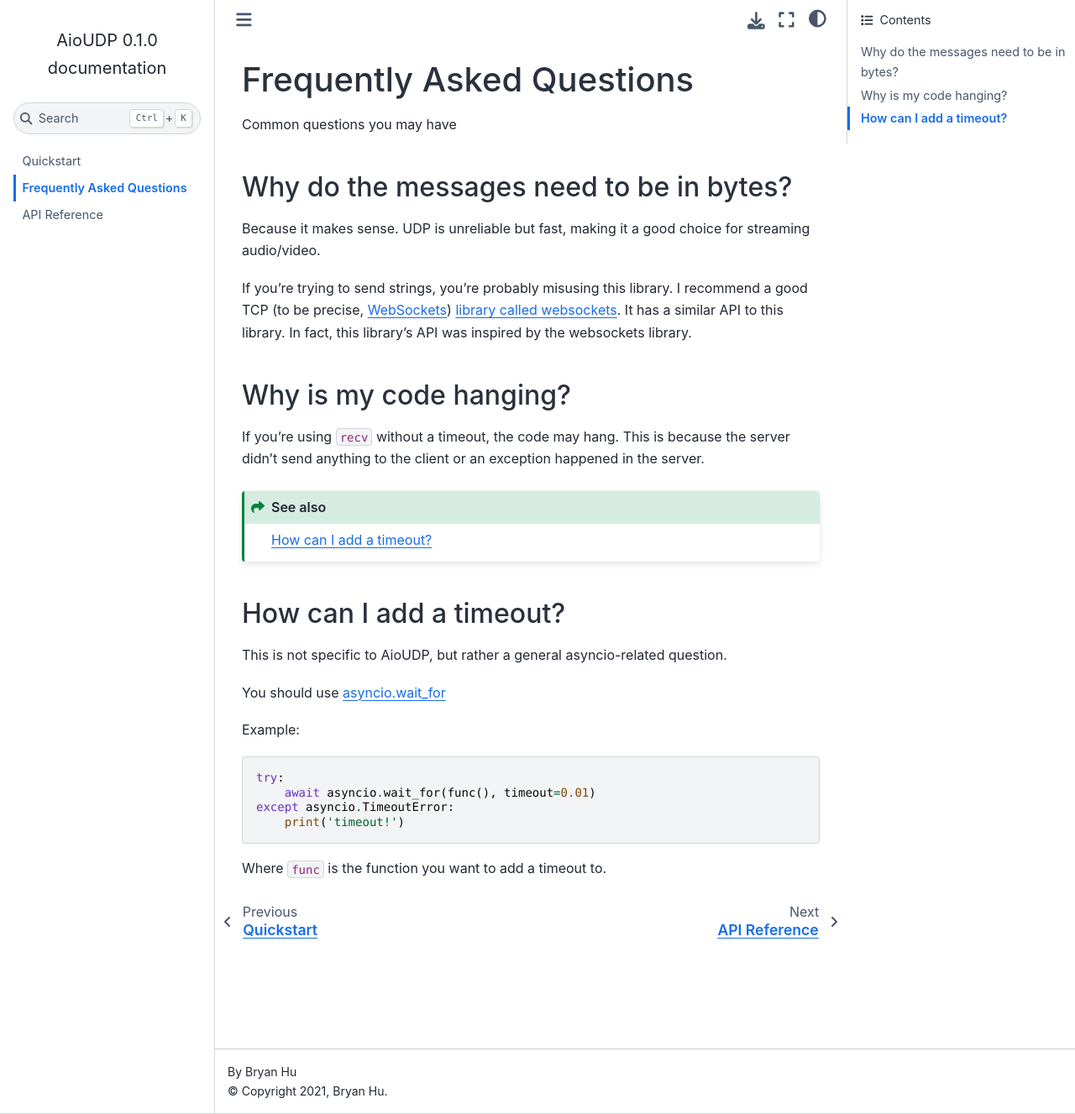
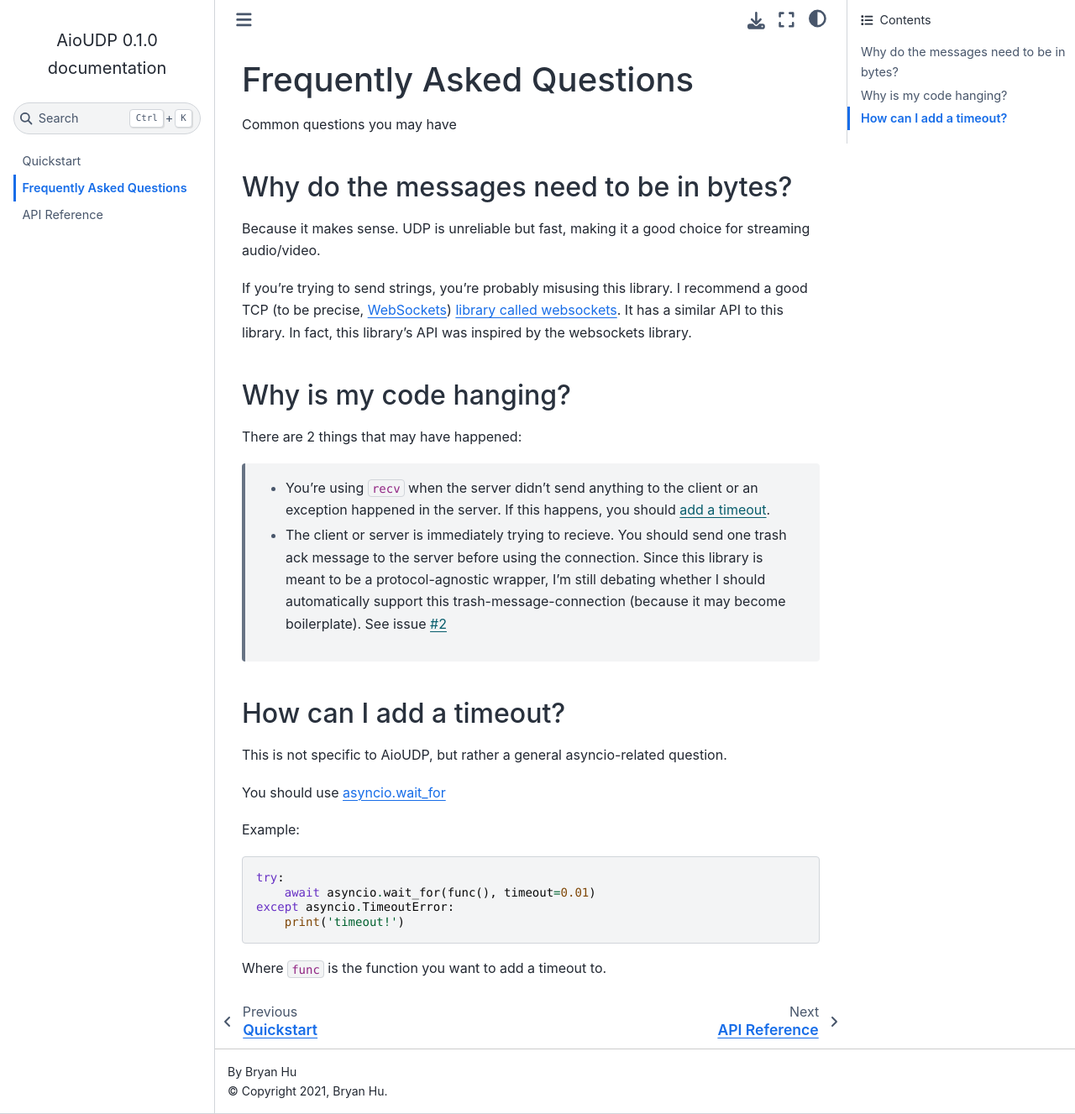
Before and after one commit to ThatXliner/aioudp, a Sphinx documentation site: the page built from docs/faq.rst, in a window 1280 px wide and 1327 px high. Shown: the whole window at 84% size. Built offline with Sphinx 7.4.7 and the Sphinx Book theme 1.1.4, drawn with Linux system fonts in a browser that asks for light colours.

Commit message:
:memo: Updated FAQ

```diff
--- a/docs/faq.rst
+++ b/docs/faq.rst
@@ -20,11 +20,10 @@
 Why is my code hanging?
 -----------------------
 
-If you're using ``recv`` without a timeout, the code may hang. This is because the server
-didn't send anything to the client or an exception happened in the server.
+There are 2 things that may have happened:
 
-.. seealso::
-    :ref:`faq-add-timeout`
+ - You're using ``recv`` when the server didn't send anything to the client or an exception happened in the server. If this happens, you should :ref:`add a timeout <faq-add-timeout>`.
+ - The client or server is immediately trying to recieve. You should send one trash ack message to the server before using the connection. Since this library is meant to be a protocol-agnostic wrapper, I'm still debating whether I should automatically support this trash-message-connection (because it may become boilerplate). See issue `#2 <https://github.com/ThatXliner/aioudp/issues/2>`_
 
 .. _faq-add-timeout:
 
```
